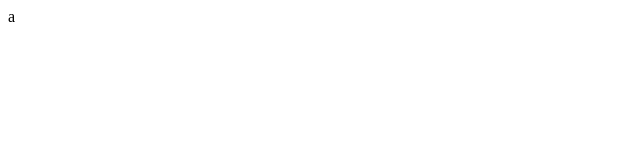
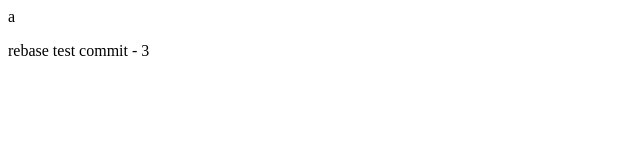
Before and after one commit to sunacodesu/test_02, a plain HTML site: page index.html in a window 1280 px wide. Shown: the whole page, without its empty margins (0-640 px from the left). Drawn offline with Linux system fonts and the light colour scheme.

Commit message:
test: rebase test commit 3

```diff
--- a/index.html
+++ b/index.html
@@ -7,5 +7,6 @@
 </head>
 <body>
   <main>a</main>
+  <p>rebase test commit - 3</p>
 </body>
 </html>
```
